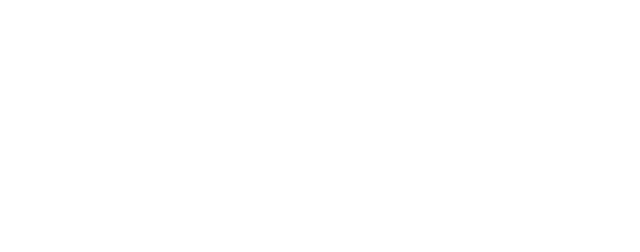
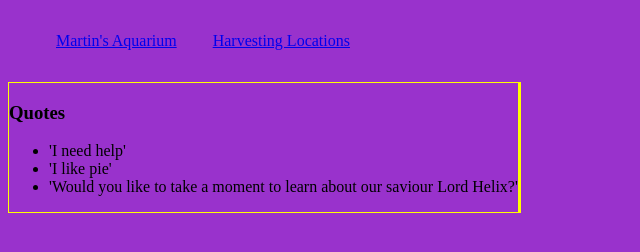
Before and after one commit to archeni/Martins-aquarium, a plain HTML site: page locations.html in a window 1280 px wide. Shown: the whole page, without its empty margins (0-640 px from the left). Drawn offline with Linux system fonts and the light colour scheme.

Commit message:
added quotes section to locations

```diff
--- a/locations.html
+++ b/locations.html
@@ -0,0 +1,39 @@
+<!DOCTYPE html>
+<html lang="en">
+<head>
+  <meta charset="UTF-8">
+  <meta name="viewport" content="width=device-width, initial-scale=1.0">
+  <link rel="stylesheet" href="./styles/main.css">
+  <title>Document</title>
+</head>
+<body>
+  <header>
+    <nav class='navigation'>
+      <a class='nav-link' href='index.html'>Martin's Aquarium</a>
+      <a class='nav-link' href='locations.html'>Harvesting Locations</a>
+    </nav>
+  </header>
+  <main>
+    <article class='locations'>
+      <section class='quotes border'>
+        <header>
+          <h1>Quotes</h1>
+        </header>
+
+        <ul>
+          <li>'I need help'</li>
+          <li>'I like pie'</li>
+          <li>'Would you like to take a moment to learn about our saviour Lord Helix?'</li>
+        </ul>
+      </section>
+
+
+      <section class='travel-tips border'>
+
+      </section>
+    </article>
+  </main>
+
+  <script src=".scripts/main.js"></script>
+</body>
+</html>
--- a/styles/main.css
+++ b/styles/main.css
@@ -45,3 +45,13 @@ body {
 .tip {
   margin: 1rem 0 2rem 0;
 }
+
+.locations {
+  display: flex;
+  flex-wrap: wrap;
+}
+
+.travel-tips {
+display: flex;
+flex-wrap: wrap;
+}
```
